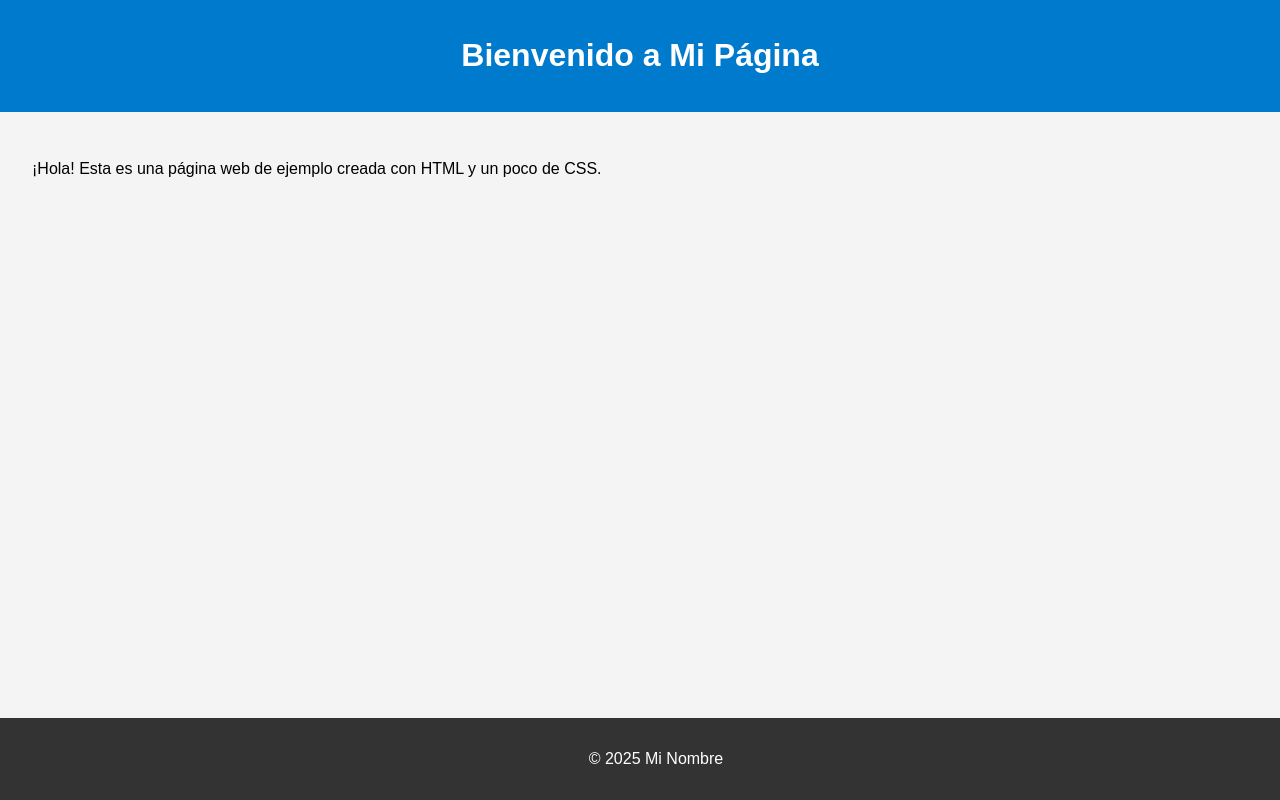
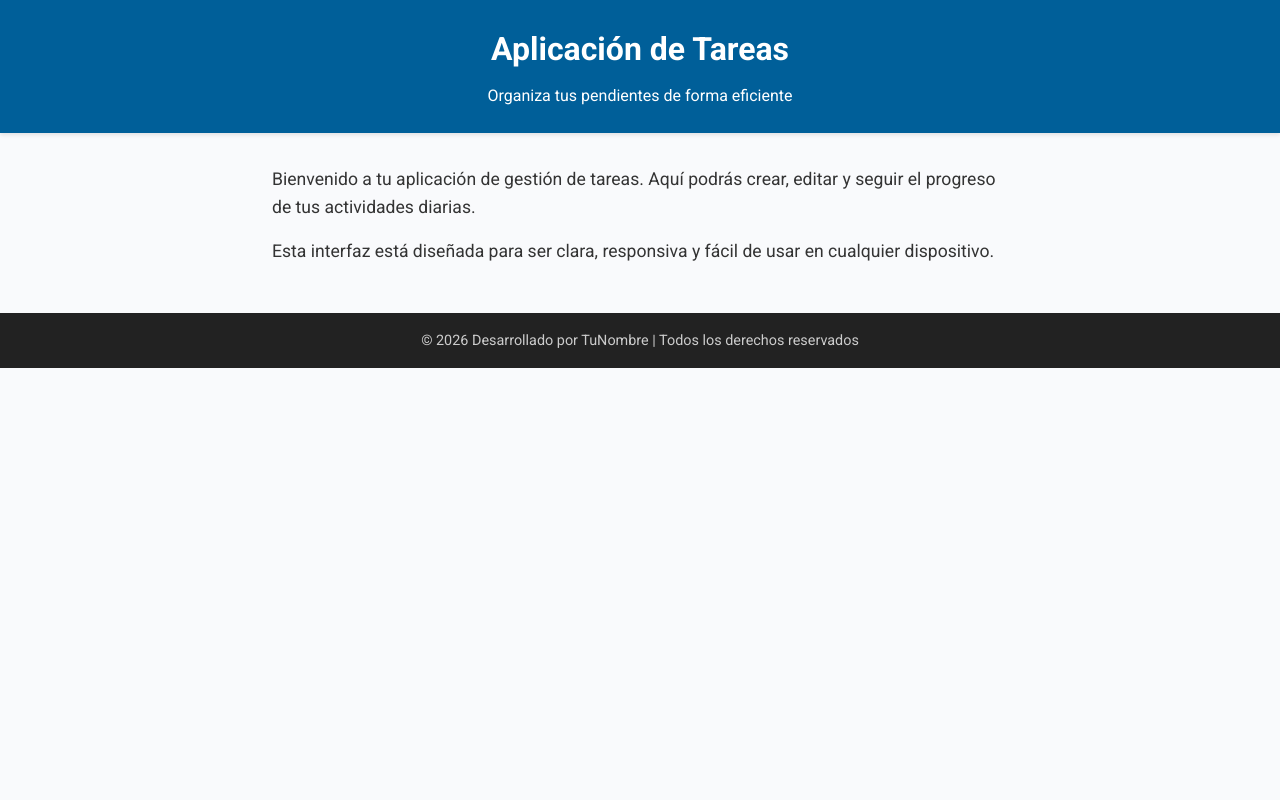
Before and after one commit to Fab2207/app-tareas-incidentes, a plain HTML site: page inde.html in a window 1280 px wide. Drawn offline with Linux system fonts and the light colour scheme.

Commit message:
feat: agregar descripción principal (#4)

```diff
--- a/inde.html
+++ b/inde.html
@@ -3,43 +3,79 @@
 <head>
   <meta charset="UTF-8" />
   <meta name="viewport" content="width=device-width, initial-scale=1.0" />
-  <title>APLICACION DE TAREAS </title>
+  <title>Aplicación de Tareas</title>
+  <link href="https://fonts.googleapis.com/css2?family=Roboto:wght@400;700&display=swap" rel="stylesheet">
   <style>
-    body {
-      font-family: Arial, sans-serif;
-      background-color: #f4f4f4;
+    * {
+      box-sizing: border-box;
       margin: 0;
       padding: 0;
     }
+
+    body {
+      font-family: 'Roboto', sans-serif;
+      background-color: #f9fafc;
+      color: #333;
+      line-height: 1.6;
+    }
+
     header {
-      background-color: #007acc;
-      color: white;
-      padding: 1rem;
+      background-color: #005f99;
+      color: #fff;
+      padding: 1.5rem 2rem;
       text-align: center;
+      box-shadow: 0 2px 4px rgba(0,0,0,0.1);
     }
+
+    header h1 {
+      font-size: 2rem;
+      margin-bottom: 0.5rem;
+    }
+
     main {
       padding: 2rem;
+      max-width: 800px;
+      margin: auto;
     }
+
+    main p {
+      font-size: 1.1rem;
+      margin-bottom: 1rem;
+    }
+
     footer {
-      background-color: #333;
-      color: white;
+      background-color: #222;
+      color: #ccc;
       text-align: center;
       padding: 1rem;
-      position: fixed;
+      font-size: 0.9rem;
+      position: relative;
       bottom: 0;
       width: 100%;
+    }
+
+    @media (max-width: 600px) {
+      header h1 {
+        font-size: 1.5rem;
+      }
+
+      main {
+        padding: 1rem;
+      }
     }
   </style>
 </head>
 <body>
   <header>
-    <h1>Bienvenido a Mi Página</h1>
+    <h1>Aplicación de Tareas</h1>
+    <p>Organiza tus pendientes de forma eficiente</p>
   </header>
   <main>
-    <p>¡Hola! Esta es una página web de ejemplo creada con HTML y un poco de CSS.</p>
+    <p>Bienvenido a tu aplicación de gestión de tareas. Aquí podrás crear, editar y seguir el progreso de tus actividades diarias.</p>
+    <p>Esta interfaz está diseñada para ser clara, responsiva y fácil de usar en cualquier dispositivo.</p>
   </main>
   <footer>
-    <p>&copy; 2025 Mi Nombre</p>
+    <p>&copy; 2026 Desarrollado por TuNombre | Todos los derechos reservados</p>
   </footer>
 </body>
 </html>
```
